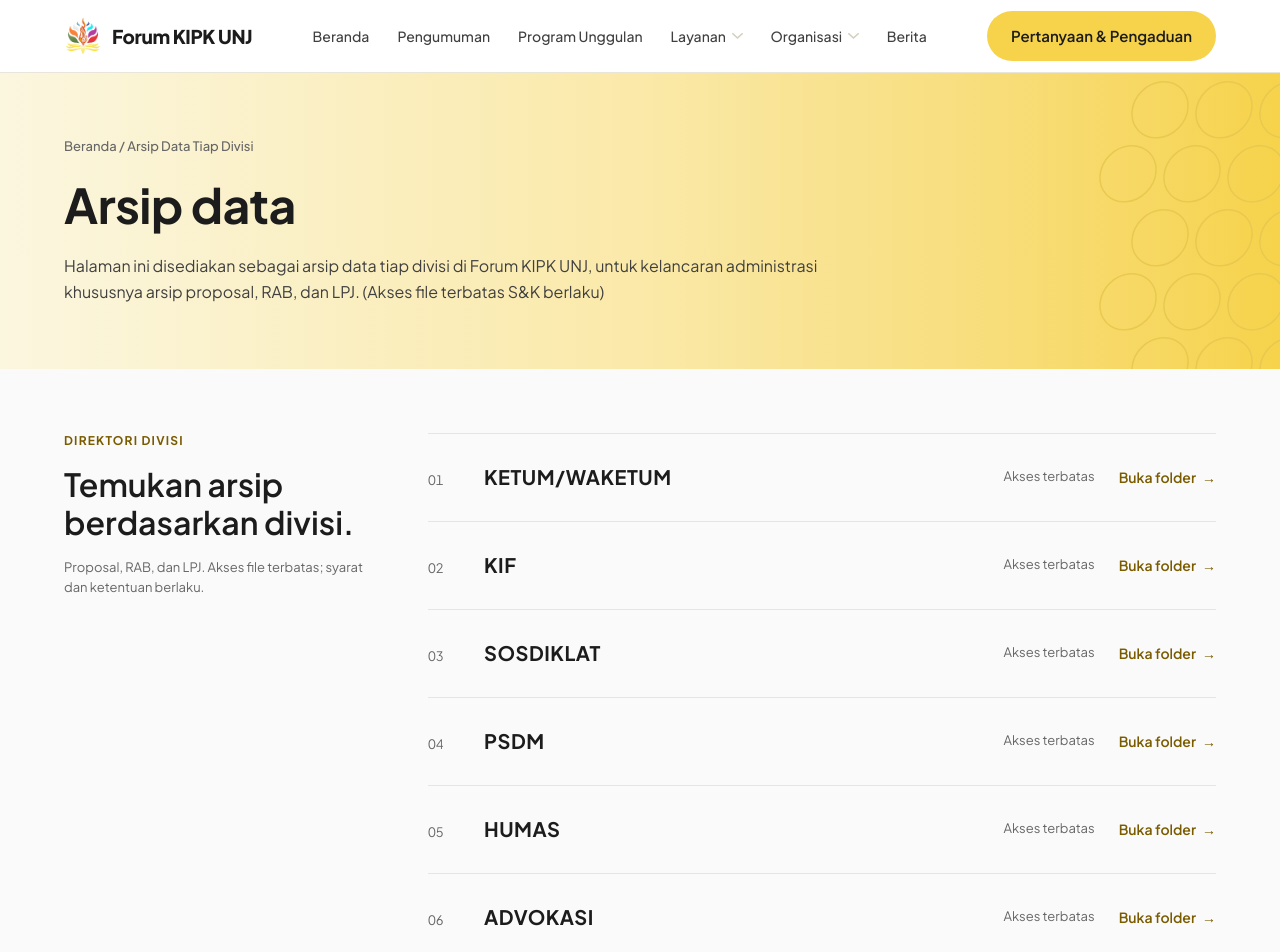
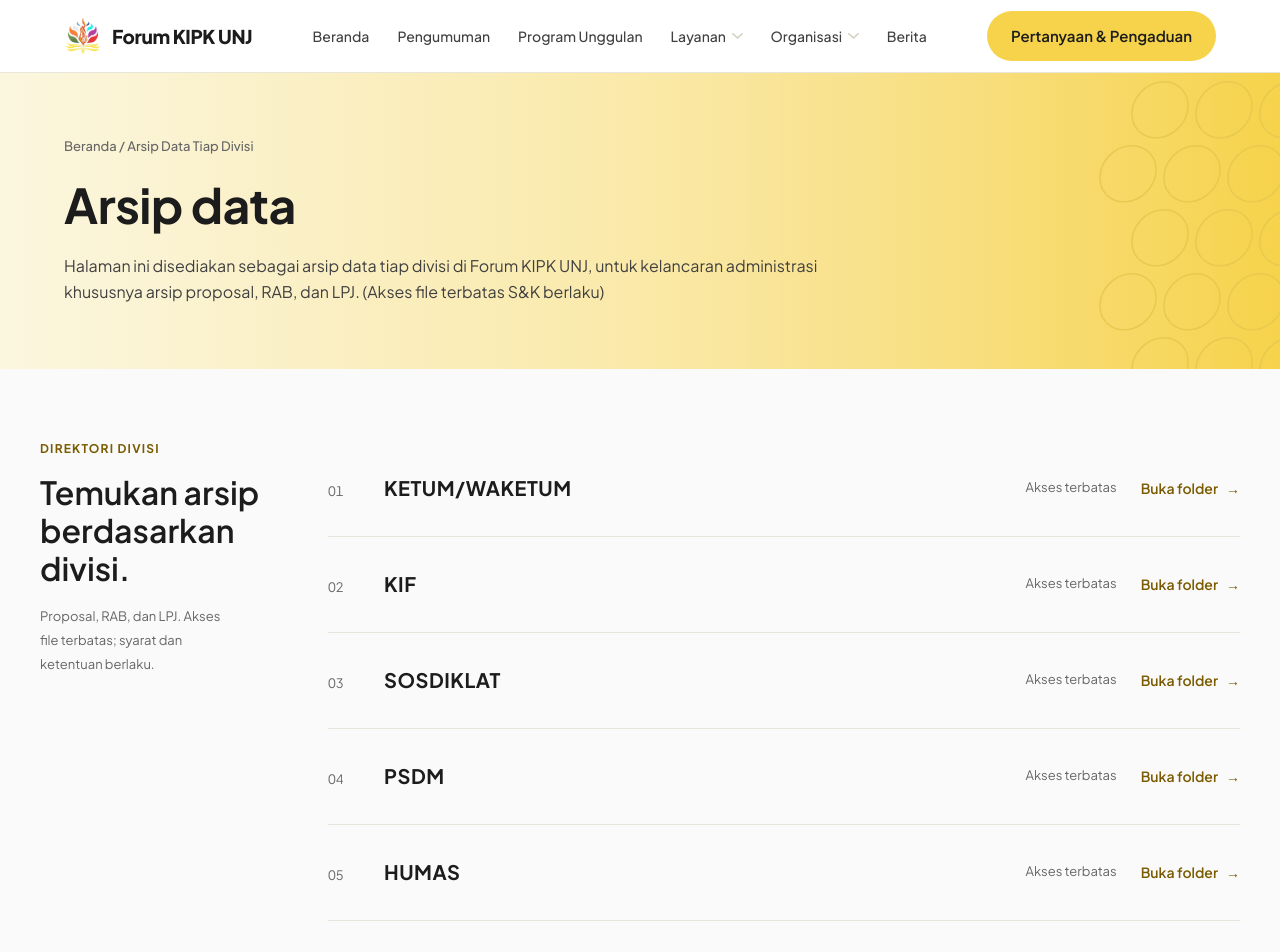
Before and after one commit to AmbatuCode-Dev/forkip-web, a Next.js app: page /arsip-data in a window 1280 px wide. Shown: the top 952 px of the page. Built offline with nearby package versions, Linux system fonts and the light colour scheme.

Commit message:
fix(fidelity): match Arsip Data direktori layout to Figma frame 224:3597

```diff
--- a/src/features/arsip-data/components/arsip-data-view.tsx
+++ b/src/features/arsip-data/components/arsip-data-view.tsx
@@ -11,13 +11,13 @@ export function ArsipDataView() {
         subtitle={arsipHero.description}
       />
 
-      <div className="mx-auto w-full max-w-[1200px] px-4 py-16 sm:px-6">
+      <div className="mx-auto w-full max-w-[1200px] px-4 pt-[72px] pb-24 sm:px-4 lg:px-0">
         <section
           aria-labelledby="direktori-heading"
-          className="flex flex-col gap-12 lg:flex-row lg:gap-16"
+          className="flex flex-col gap-12 lg:flex-row lg:gap-12"
         >
-          {/* Left rail */}
-          <div className="flex w-full flex-col gap-4 lg:w-[300px] lg:shrink-0">
+          {/* Left rail — 240px, 3-line heading (Figma frame 224:3597) */}
+          <div className="flex w-full flex-col gap-4 lg:w-[240px] lg:shrink-0">
             <p className="text-xs font-bold tracking-[1.2px] text-[#7A5B00] uppercase">
               {direktoriRail.eyebrow}
             </p>
@@ -27,17 +27,17 @@ export function ArsipDataView() {
             >
               {direktoriRail.heading}
             </h2>
-            <p className="text-[13px] leading-5 text-[#666666]">
+            <p className="max-w-[185px] text-[13px] leading-6 text-[#666666]">
               {direktoriRail.caption}
             </p>
           </div>
 
-          {/* Numbered division rows */}
+          {/* Numbered division rows — 7 × 96px, bottom-only rules */}
           <ol className="flex min-w-0 flex-1 flex-col">
             {divisionArchives.map((division) => (
               <li
                 key={division.number}
-                className="flex min-h-[88px] items-center justify-between gap-6 border-t border-[#E8E5DA] py-4 last:border-b"
+                className="flex min-h-24 items-center justify-between gap-6 border-b border-[#E8E5DA]"
               >
                 <div className="flex min-w-0 items-baseline gap-4 sm:gap-6">
                   <span className="w-8 shrink-0 text-[13px] text-[#666666] tabular-nums">
@@ -53,7 +53,7 @@ export function ArsipDataView() {
                   </span>
                   <a
                     href={division.href}
-                    className="inline-flex items-center gap-1.5 text-sm font-semibold text-[#7A5B00] transition-colors hover:text-[#5c4400] focus-visible:outline-none focus-visible:ring-2 focus-visible:ring-ring"
+                    className="inline-flex items-center gap-2 text-sm font-semibold text-[#7A5B00] transition-colors hover:text-[#5c4400] focus-visible:outline-none focus-visible:ring-2 focus-visible:ring-ring"
                   >
                     {division.linkLabel}
                     <span aria-hidden="true">→</span>
```
